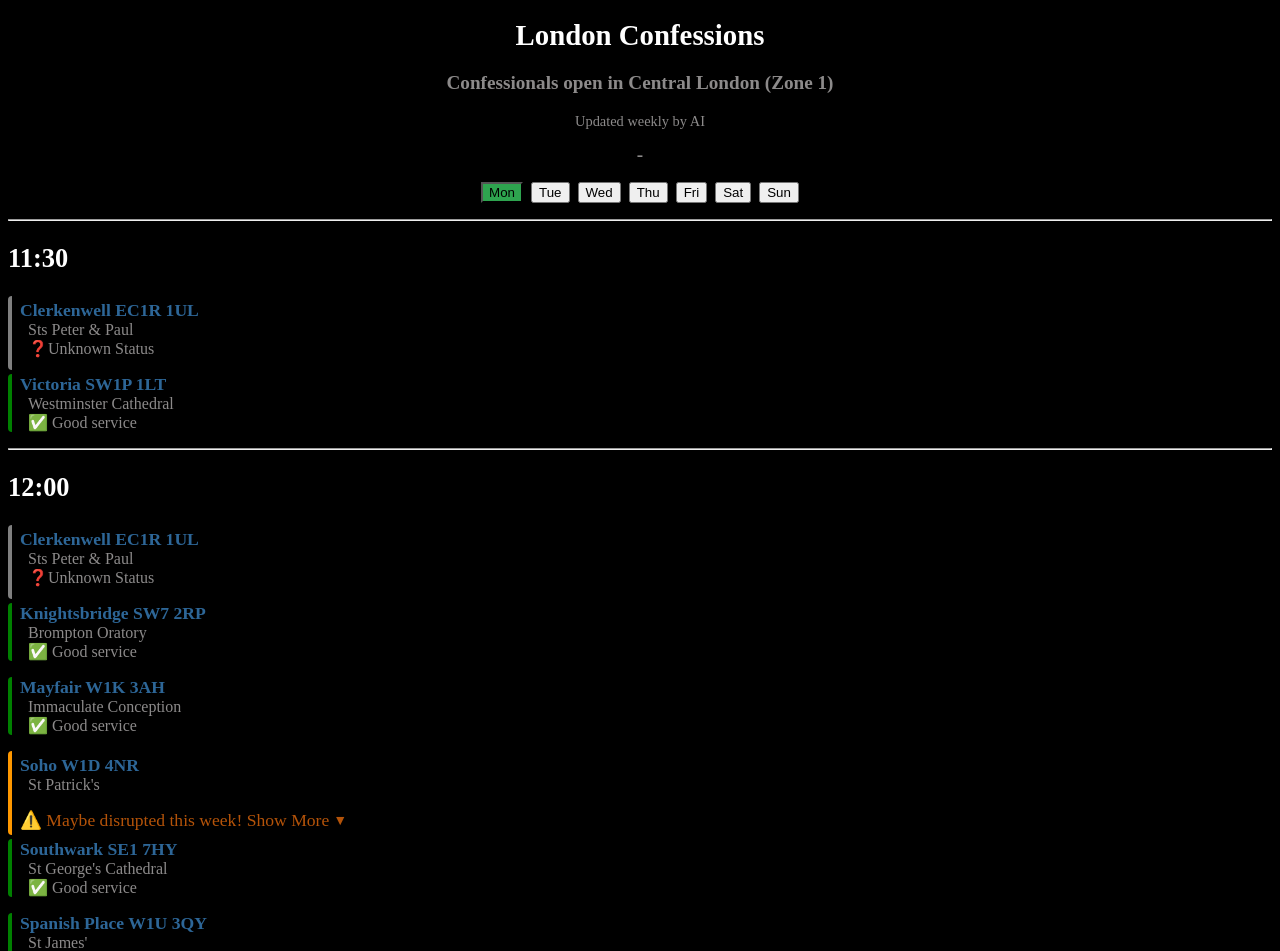
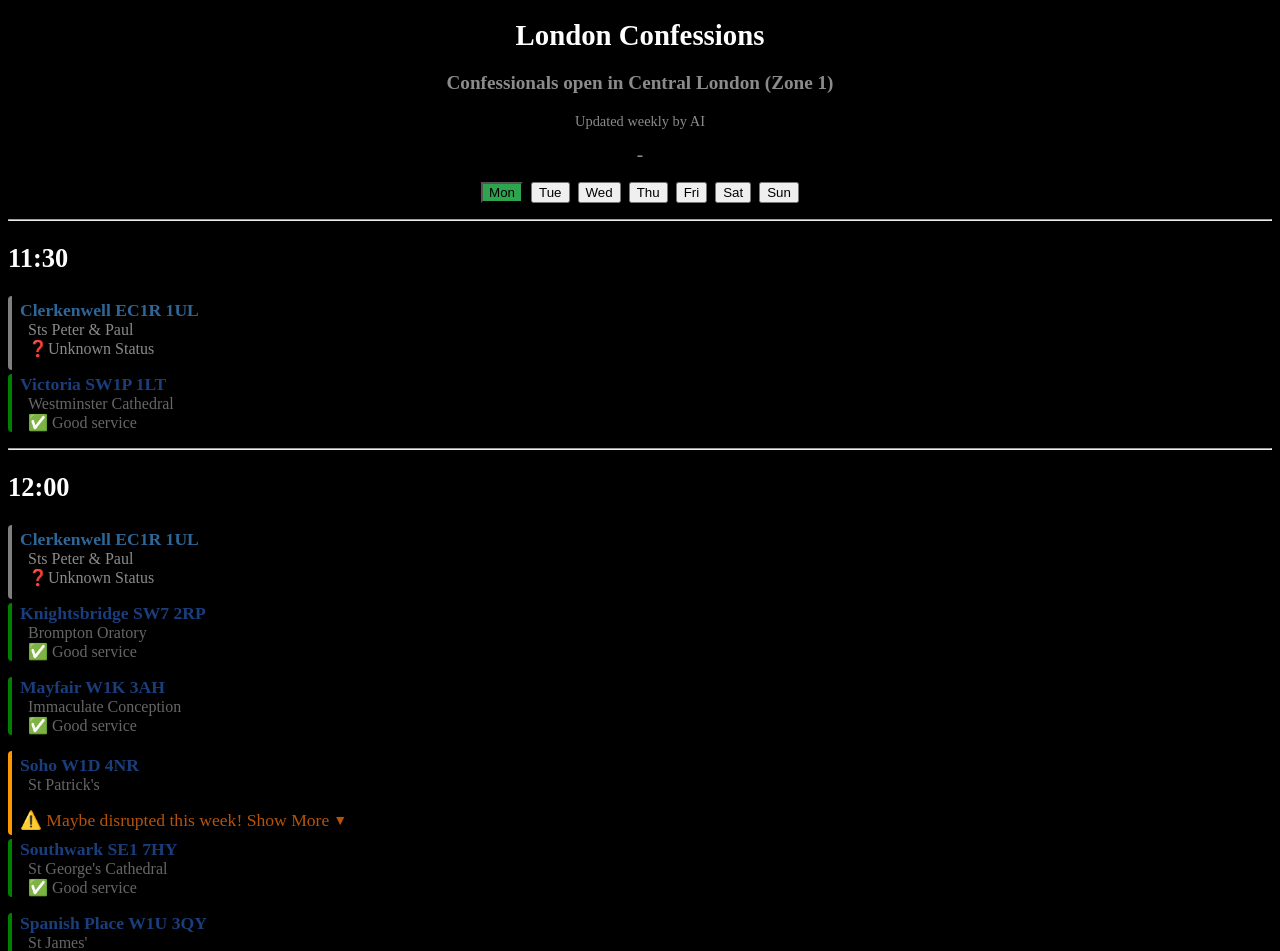
Before and after one commit to sf17490/london-confessions, a Next.js app: page / in a window 1280 px wide. Shown: the top 951 px of the page. Built offline with nearby package versions, Linux system fonts and the light colour scheme.

Commit message:
Bring back darker orange for disruption notices

```diff
--- a/app/components/staticData.module.css
+++ b/app/components/staticData.module.css
@@ -7,7 +7,7 @@
 .churchName {
   font-weight: 600;         /* Semi-bold */
   font-size: 1.1rem;
-  color: #2d6697;
+  color: #1a3d7c;           /* Calm, readable blue */
   display:flex;
 }
 
@@ -17,14 +17,14 @@
 
 .churchLocation {
   font-size: 1rem;
-  color: #8c8a8a;
+  color: #666;              /* Muted gray */
   margin-left: 0.5rem;      /* Small indent for readability */
 }
 
 .goodService {
   font-weight:100;
   font-size: 1.0rem;
-  color: #8c8a8a;
+  color: #666;              /* Muted gray */
   margin-left: 0.5rem;      /* Small indent for readability */
 }
 
@@ -44,7 +44,7 @@
   margin-top: 0.25rem;
   font-weight: 500;
   font-size: 1.1rem;
-  color: #b45309;
+  color: #6d4c41; /* dark brown text */
   border-radius: 4px;
 }
 
```
